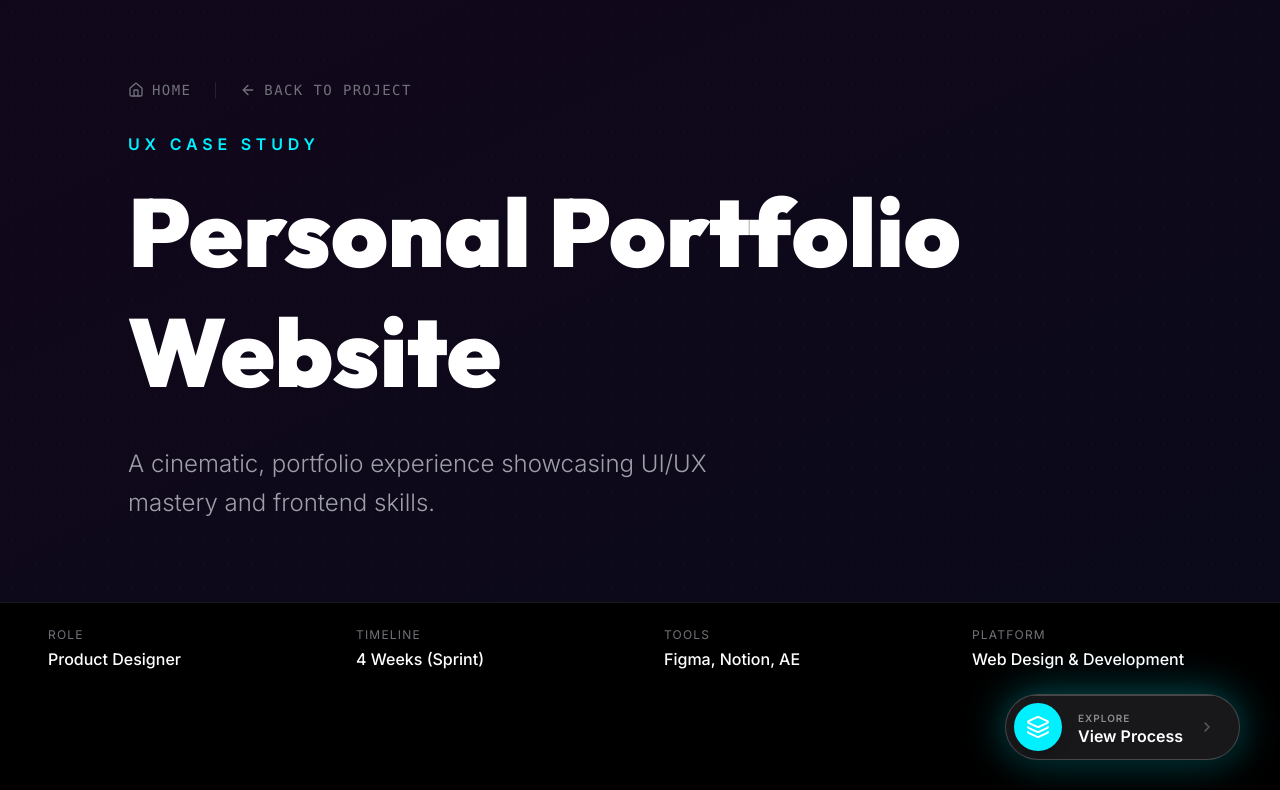
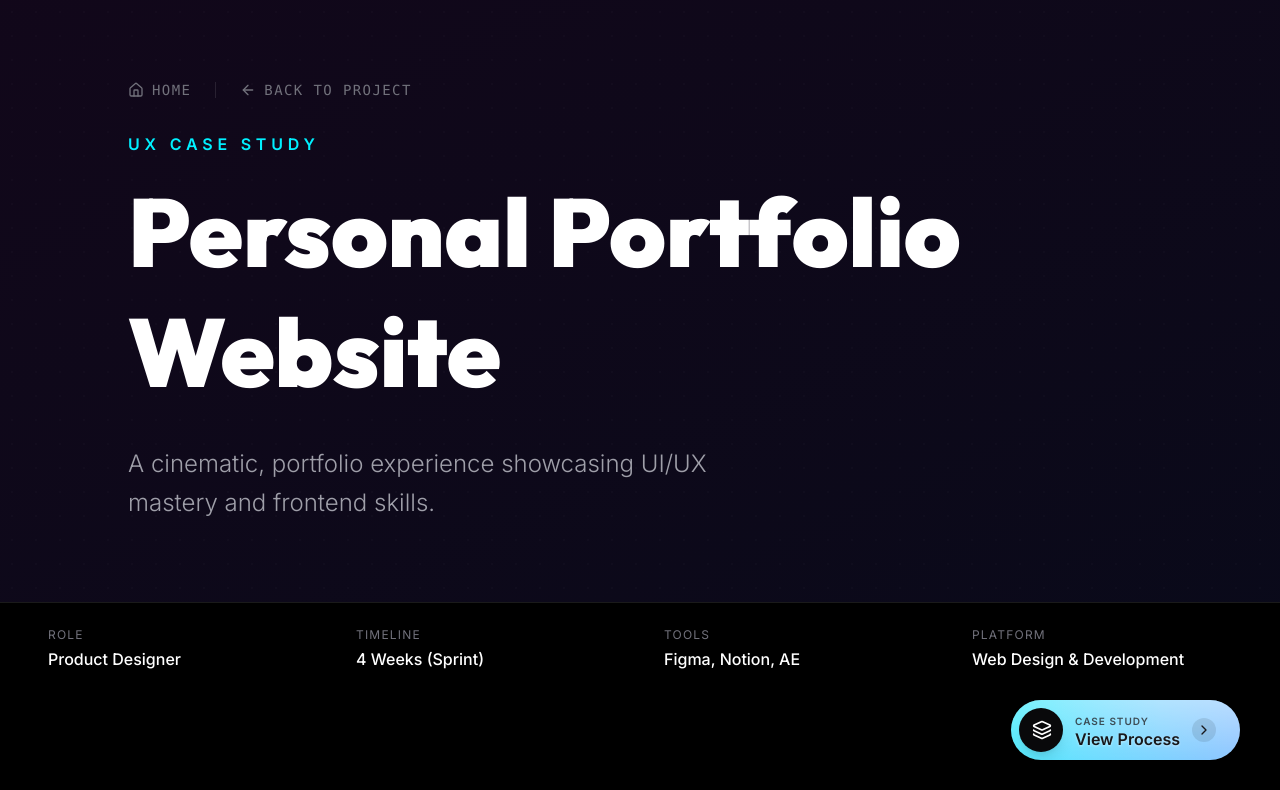
Before and after one commit to subahdeepmistri/Final-PORTFOLIO, a Next.js app: page /projects/personal-portfolio-website/case-study in a window 1280 px wide. Shown: the top 790 px of the page. Built offline with nearby package versions, Linux system fonts and the light colour scheme.

Commit message:
feat: Enhance View Process button contrast with dark text on bright neon gradient

```diff
--- a/components/features/projects/ProcessDeck.tsx
+++ b/components/features/projects/ProcessDeck.tsx
@@ -209,7 +209,7 @@ export default function ProcessDeck() {
 
     return (
         <>
-            {/* TRIGGER BUTTON (Responsive) - REDESIGNED FOR VISIBILITY */}
+            {/* TRIGGER BUTTON (Responsive) - HIGH CONTRAST NEON CTA */}
             <motion.button
                 initial={{ opacity: 0, scale: 0.8, y: 30 }}
                 animate={{ opacity: 1, scale: 1, y: 0 }}
@@ -218,33 +218,34 @@ export default function ProcessDeck() {
                 onClick={() => setIsOpen(true)}
                 className="fixed bottom-6 right-6 md:bottom-10 md:right-10 z-50 group origin-bottom-right"
             >
-                {/* Pulsing Glow Layer */}
-                <span className="absolute inset-0 rounded-full bg-accent blur-[20px] opacity-20 group-hover:opacity-40 transition-opacity duration-500 animate-pulse" />
+                {/* Button Container - BRIGHT NEON GRADIENT */}
+                <div className="relative flex items-center gap-3 pl-2 pr-6 py-2 rounded-full shadow-[0_10px_40px_-10px_rgba(var(--accent-rgb),0.6)] group-hover:shadow-[0_20px_60px_-10px_rgba(var(--accent-rgb),0.9)] transition-all duration-300 overflow-hidden ring-1 ring-white/50">
 
-                {/* Button Container */}
-                <div className="relative flex items-center gap-4 pl-2 pr-6 py-2 bg-zinc-900 border border-white/20 rounded-full shadow-[0_10px_30px_-10px_rgba(0,0,0,0.5)] group-hover:shadow-[0_20px_40px_-10px_rgba(var(--accent-rgb),0.3)] transition-all duration-300 overflow-hidden">
+                    {/* Animated Gradient Background (Lighter/Brighter for Dark Text) */}
+                    <div className="absolute inset-0 bg-linear-to-r from-cyan-300 via-blue-300 to-purple-300 bg-[length:200%_100%] animate-[shimmer_3s_infinite_linear]" />
 
-                    {/* Glassy Sheen */}
-                    <div className="absolute inset-x-0 top-0 h-[1px] bg-white/20" />
-                    <div className="absolute inset-0 bg-linear-to-b from-white/5 to-transparent opacity-0 group-hover:opacity-100 transition-opacity" />
+                    {/* Glassy Surface */}
+                    <div className="absolute inset-0 bg-gradient-to-b from-white/40 to-transparent mix-blend-overlay" />
 
-                    {/* Solid Icon Box */}
-                    <div className="w-12 h-12 rounded-full bg-accent flex items-center justify-center text-white shadow-lg shrink-0 group-hover:scale-110 transition-transform duration-300">
-                        <Layers className="w-6 h-6" />
+                    {/* Icon Box - BLACK for Maximum Contrast against bright bg */}
+                    <div className="relative z-10 w-11 h-11 rounded-full bg-zinc-950 flex items-center justify-center text-white shadow-lg shrink-0 group-hover:rotate-12 transition-transform duration-300">
+                        <Layers className="w-5 h-5 ml-0.5" />
                     </div>
 
-                    {/* Text Label */}
-                    <div className="flex flex-col items-start gap-0.5 min-w-[100px]">
-                        <span className="text-[10px] uppercase tracking-widest font-bold text-white/50 group-hover:text-white/70 transition-colors">
-                            Explore
+                    {/* Text Label - DARK for readability on neon */}
+                    <div className="relative z-10 flex flex-col items-start gap-0.5 min-w-[100px]">
+                        <span className="text-[10px] uppercase tracking-widest font-black text-zinc-800/80 group-hover:text-zinc-900 transition-colors">
+                            Case Study
                         </span>
-                        <span className="text-base font-bold text-white leading-none whitespace-nowrap">
+                        <span className="text-base font-black text-zinc-900 leading-none whitespace-nowrap drop-shadow-[0_1px_1px_rgba(255,255,255,0.5)]">
                             View Process
                         </span>
                     </div>
 
-                    {/* Arrow Hint */}
-                    <ChevronRight className="w-4 h-4 text-white/30 group-hover:text-white group-hover:translate-x-1 transition-all" />
+                    {/* Arrow Hint - Dark */}
+                    <span className="relative z-10 w-6 h-6 rounded-full bg-black/10 flex items-center justify-center group-hover:bg-black/20 transition-colors">
+                        <ChevronRight className="w-4 h-4 text-zinc-900" />
+                    </span>
                 </div>
             </motion.button>
 
```
